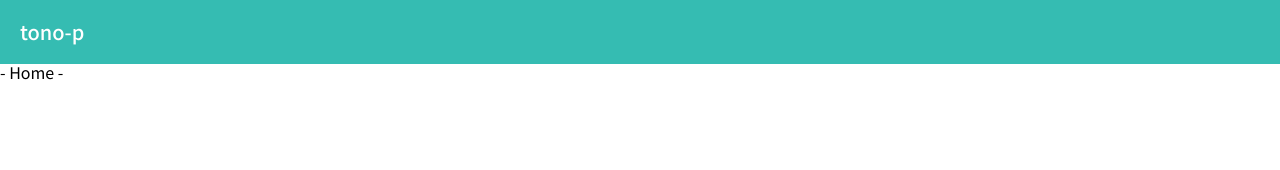
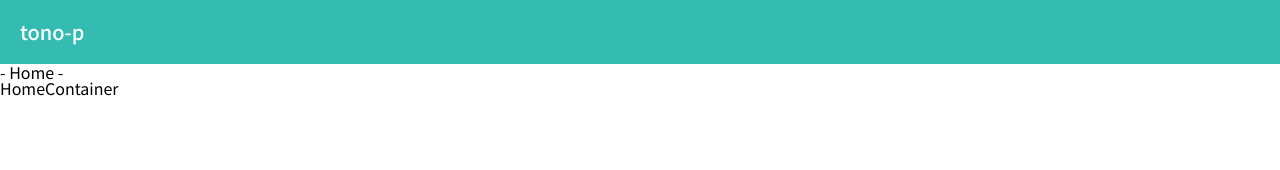
Before and after one commit to jmeno1011/tono-p, a Next.js app: page / in a window 1280 px wide. Shown: the top 170 px of the page. Built offline with nearby package versions, Linux system fonts and the light colour scheme.

Commit message:
add home link

```diff
--- a/src/componets/commons/Top.jsx
+++ b/src/componets/commons/Top.jsx
@@ -1,3 +1,4 @@
+import Link from 'next/link'
 import React from 'react'
 import styled from 'styled-components'
 
@@ -17,7 +18,11 @@ const HeaderBlcok = styled.header`
 const Top = () => {
   return (
     <HeaderBlcok>
-        <h1>tono-p</h1>
+      <Link href={"/"}>
+        <a>
+          <h1>tono-p</h1>
+        </a>
+      </Link>
     </HeaderBlcok>
   )
 }
--- /dev/null
+++ b/src/container/HomeContainer.jsx
@@ -0,0 +1,9 @@
+import React from 'react'
+
+const HomeContainer = () => {
+  return (
+    <div>HomeContainer</div>
+  )
+}
+
+export default HomeContainer
--- a/src/pages/index.js
+++ b/src/pages/index.js
@@ -1,3 +1,10 @@
-export default function HomePage(){
-    return <div>- Home -</div>
+import HomeContainer from "../container/HomeContainer";
+
+export default function HomePage() {
+  return (
+    <>
+      <h3>- Home -</h3>
+      <HomeContainer />
+    </>
+  );
 }
```
